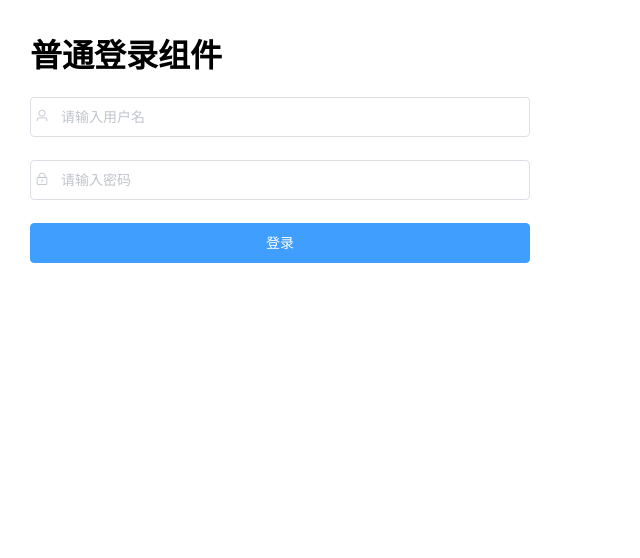
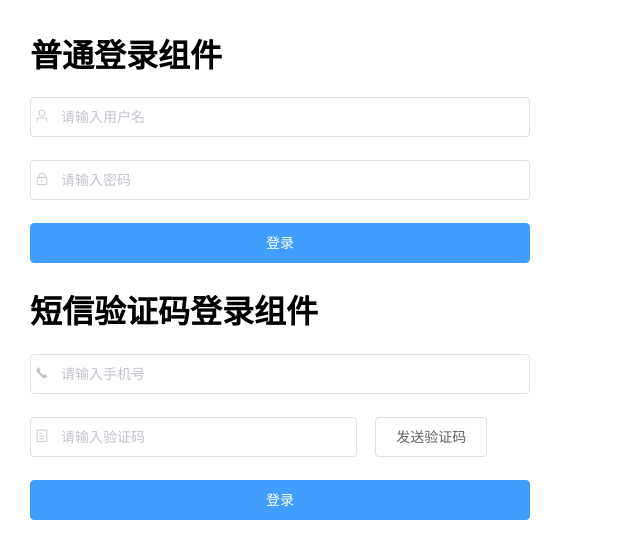
Before and after one commit to zww20180129/vueProjects, a Vue app: page /login in a window 1280 px wide. Shown: the top 558 px of the page, without its empty margins (0-640 px from the left). Built offline with nearby package versions, Linux system fonts and the light colour scheme.

Commit message:
短信验证码登录组件封装

```diff
--- /dev/null
+++ b/src/components/phoneLogin/PhoneLogin.vue
@@ -0,0 +1,109 @@
+<template>
+  <div>
+    <el-form :model="ruleForm" :rules="rules" ref="ruleForm">
+      <el-form-item prop="phone">
+        <el-input placeholder="请输入手机号" v-model="ruleForm.phone"
+          ><i slot="prefix" class="el-icon-phone"></i
+        ></el-input>
+      </el-form-item>
+      <el-form-item prop="code">
+        <el-row :gutter="18">
+          <el-col :span="16">
+            <el-input placeholder="请输入验证码" v-model="ruleForm.code">
+              <i slot="prefix" class="el-icon-tickets"></i>
+            </el-input>
+          </el-col>
+          <el-col :span="6"
+            ><el-button @click="sendCode" :disabled="disabled">
+              {{ btnText }}</el-button
+            ></el-col
+          >
+        </el-row>
+      </el-form-item>
+      <el-form-item>
+        <el-button @click="phoneLogin" type="primary" style="width: 100%"
+          >登录</el-button
+        >
+      </el-form-item>
+    </el-form>
+  </div>
+</template>
+<script>
+export default {
+  props: {
+    ruleForm: {
+      type: Object,
+      required: true,
+    },
+    countDown: {
+      type: Number,
+      default: 60,
+    },
+  },
+  data() {
+    let checkPhone = (rule, value, callback) => {
+      if (!value) {
+        return callback(new Error('手机号不能为空'))
+      } else {
+        let reg = /^1[3|4|5|6|7|8][0-9]\d{8}$/
+        if (reg.test(value)) {
+          callback()
+        } else {
+          return callback(new Error('请输入正确的手机号码'))
+        }
+      }
+    }
+    return {
+      rules: {
+        phone: [{ validator: checkPhone, trigger: 'blur' }],
+        code: [{ required: true, message: '验证码不能为空', trigger: 'blur' }],
+      },
+      disabled: false,
+      btnText: '发送验证码',
+      time: 0,
+    }
+  },
+
+  methods: {
+    /*手机号必须输入正确 如果输入不正确 就提示 */
+    sendCode() {
+      this.$refs.ruleForm.validateField('phone', (errorMessage) => {
+        if (errorMessage) {
+          this.$message.error(errorMessage)
+        } else {
+          /*时间开始倒数  */
+          /*按钮进入不可用状态  */
+          /*如果倒计时结束 按钮恢复可用状态 按钮文字变成重新发送 */
+          /*倒计时的过程中 按钮文字为 多少s后重新发送 */
+          let timer = setInterval(() => {
+            this.time--
+            this.btnText = `${this.time}s后重新发送`
+            this.disabled = true
+            if (this.time === 0) {
+              this.disabled = false
+              this.btnText = '重新发送'
+              this.time = this.countDown
+              clearInterval(timer)
+            }
+          }, 1000)
+          this.$emit('send')
+        }
+      })
+    },
+    phoneLogin() {
+      this.$refs.ruleForm.validate((valid) => {
+        if (valid) {
+          this.$emit('submit')
+        } else {
+          this.$emit('errHandle')
+        }
+      })
+    },
+  },
+  mounted() {
+    this.time = this.countDown
+  },
+}
+</script>
+<style   scoped>
+</style>
--- a/src/globalComponents/index.js
+++ b/src/globalComponents/index.js
@@ -2,5 +2,7 @@
 import Vue from "vue"
 import BackTop from "../components/BackTop/BackTop"
 import AccountLogin from "../components/accountLogin/AccountLogin.vue"
-Vue.component('backTop',BackTop);
-Vue.component('accountLogin',AccountLogin);
+import PhoneLogin from "../components/phoneLogin/PhoneLogin.vue"
+Vue.component('backTop', BackTop);
+Vue.component('accountLogin', AccountLogin);
+Vue.component('phoneLogin', PhoneLogin);
--- a/src/views/Login.vue
+++ b/src/views/Login.vue
@@ -2,7 +2,21 @@
   <div class="login">
     <h1>普通登录组件</h1>
     <div class="account">
-      <account-login :rule-form="ruleForm" :rules="rules" @submit="submit" @errHandle="errHandle"></account-login>
+      <account-login
+        :rule-form="ruleForm"
+        :rules="rules"
+        @submit="submit"
+        @errHandle="errHandle"
+      ></account-login>
+    </div>
+    <h1>短信验证码登录组件</h1>
+    <div class="phone">
+      <phone-login
+        :rule-form="phoneForm"
+        @send="send"
+        @submit="submit"
+        @errHandle="errHandle"
+      ></phone-login>
     </div>
   </div>
 </template>
@@ -14,6 +28,10 @@
       ruleForm: {
         username: '',
         password: '',
+      },
+      phoneForm: {
+        phone: '',
+        code: '',
       },
       rules: {
         username: [
@@ -52,6 +70,10 @@
     errHandle() {
       this.$message.error('表单填写有误')
     },
+    send() {
+      //这里可以写发送验证码成功后的逻辑
+      this.$message.info('发送验证码成功')
+    },
   },
 }
 </script>
@@ -60,7 +82,8 @@
   margin: 30px;
   margin-left: 30px;
 }
-.account {
+.account,
+.phone {
   width: 500px;
 }
 </style>
```
